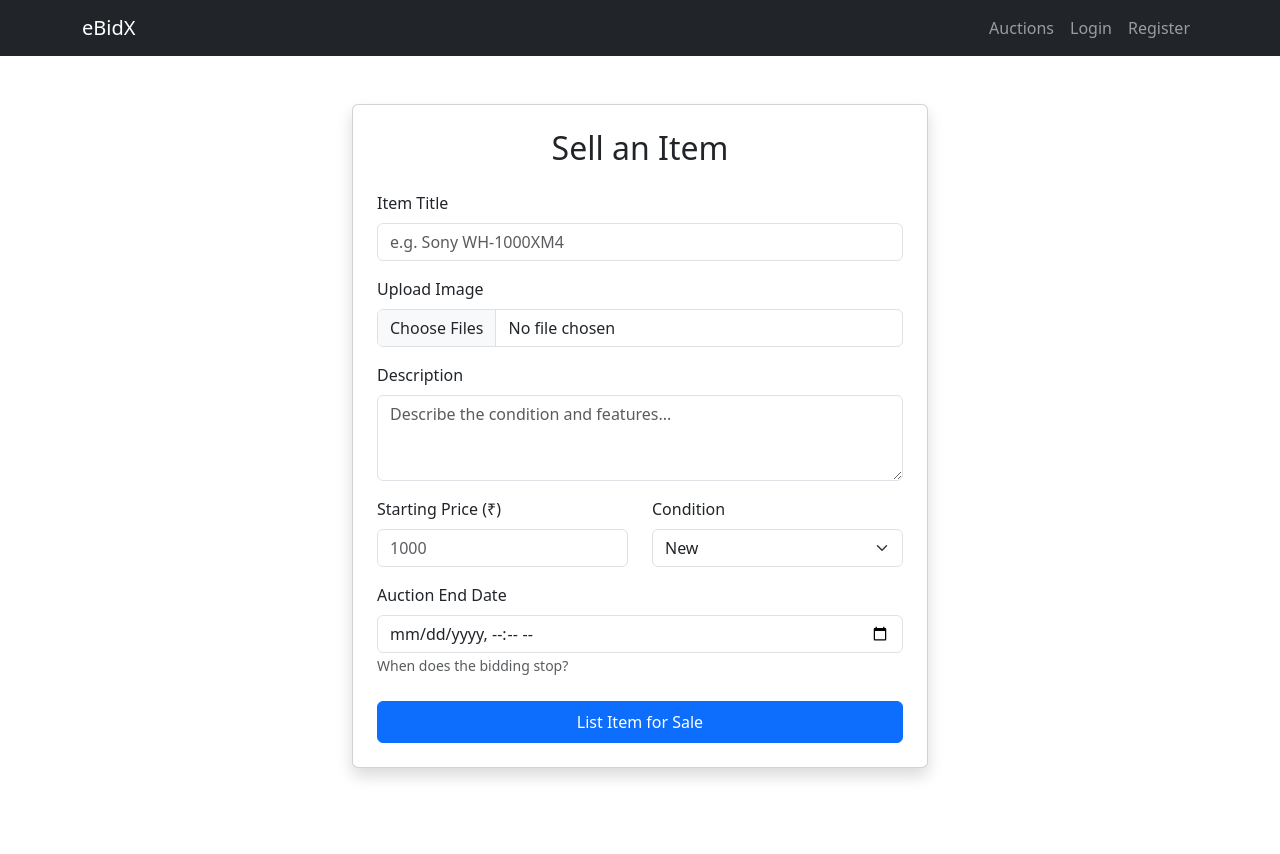
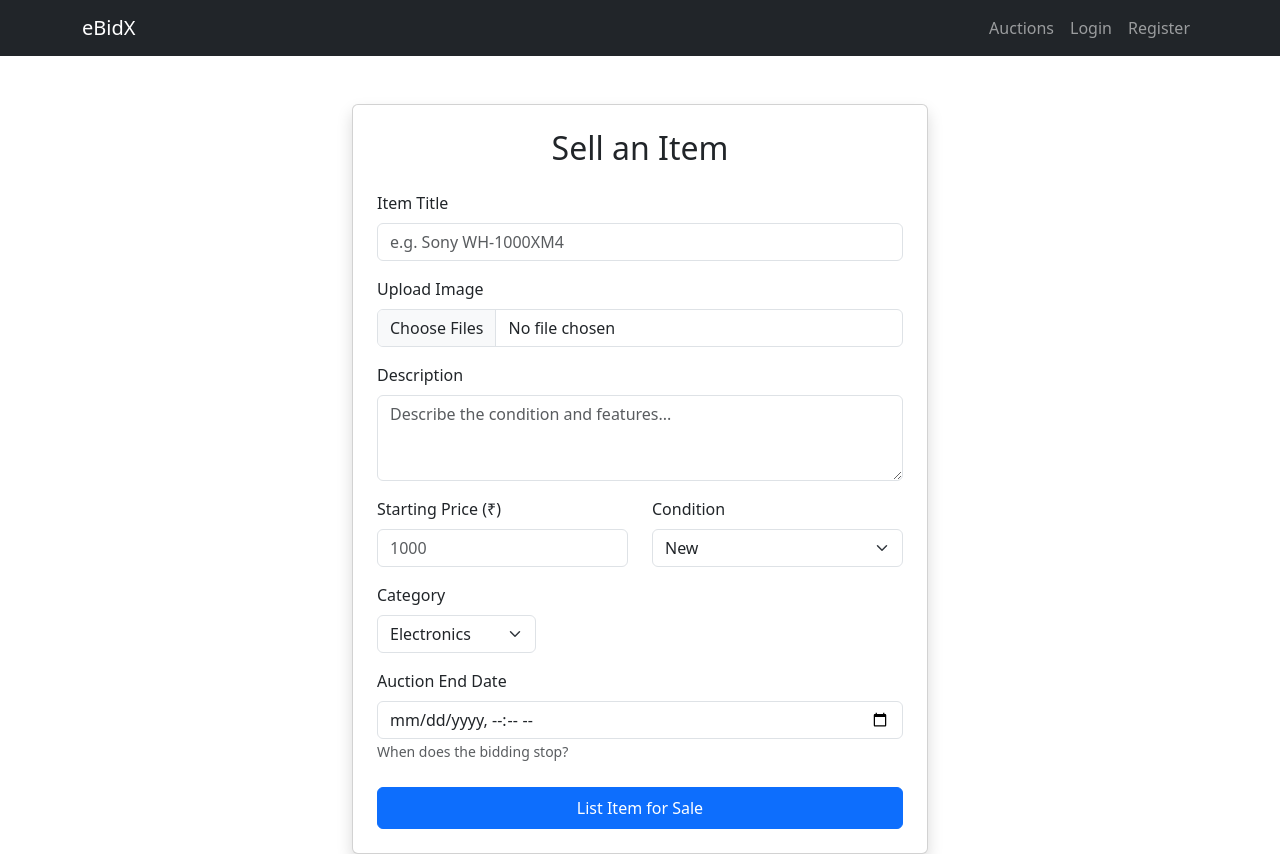
Before and after one commit to ALENTL/eBidX, a React app in the folder frontend/: page /create in a window 1280 px wide. Before the commit the page ends 800 px from the top, so only its background shows below. Built offline with nearby package versions, Linux system fonts and the light colour scheme; the HTML template or start-up script is replaced by a standard one.

Commit message:
Category Select option in Posting Bid Items

```diff
--- a/frontend/src/components/CreateAuction.jsx
+++ b/frontend/src/components/CreateAuction.jsx
@@ -12,7 +12,8 @@ const CreateAuction = () => {
     title: "",
     description: "",
     base_price: "",
-    condition: "used", // Default value
+    condition: "used",
+    category: "electronics",
     end_date: "",
   });
   const [images, setImages] = useState([]);
@@ -41,6 +42,7 @@ const CreateAuction = () => {
     data.append("description", formData.description);
     data.append("base_price", formData.base_price);
     data.append("condition", formData.condition);
+    data.append("category", formData.category);
     data.append("end_date", formData.end_date);
 
     for (let i = 0; i < images.length; i++) {
@@ -132,6 +134,19 @@ const CreateAuction = () => {
                 </Form.Select>
               </Form.Group>
             </div>
+            <div className="col-md-4">
+              <Form.Group className="mb-3">
+                <Form.Label>Category</Form.Label>
+                <Form.Select name="category" onChange={handleChange}>
+                  <option value="electronics">Electronics</option>
+                  <option value="fashion">Fashion</option>
+                  <option value="home">Home</option>
+                  <option value="vehicles">Vehicles</option>
+                  <option value="toys">Toys</option>
+                  <option value="other">Other</option>
+                </Form.Select>
+              </Form.Group>
+            </div>
           </div>
 
           <Form.Group className="mb-4">
```
